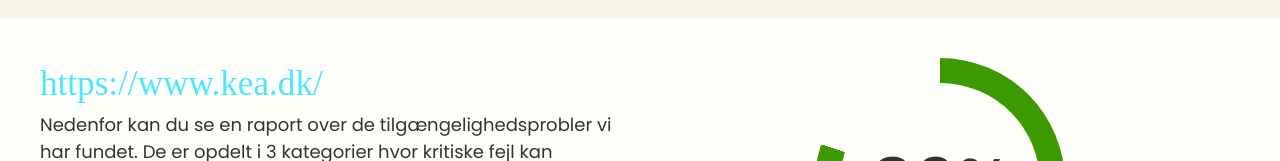
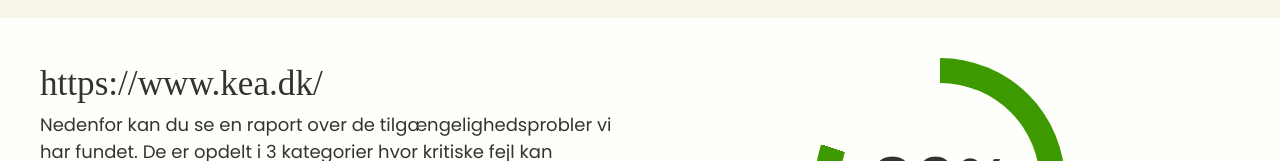
Before and after one commit to nila1010/ct-diversa, a Next.js app: page /resultat in a window 1280 px wide. Shown: the part 142-303 px from the top of the page. Built offline with nearby package versions, Linux system fonts and the light colour scheme.

Commit message:
text color resultat

```diff
--- a/src/app/resultat/page.jsx
+++ b/src/app/resultat/page.jsx
@@ -21,7 +21,7 @@
     <section className="p-10">
       <article className="grid grid-cols-1 gap-5 sm:grid-cols-2 sm:gap-0">
         <div>
-          <h1 className="text-xl text-state-1">{data.url}</h1>
+          <h1 className="text-xl">{data.url}</h1>
           <p className="text-sm max-w-prose">Nedenfor kan du se en raport over de tilgængelighedsprobler vi har fundet. De er opdelt i 3 kategorier hvor kritiske fejl kan forårsage at brugeren ikke kan bruge hjemmesiden. moderete fejl gør det ikke er optimalt for brugeren og de mindre fejl er et eller andet</p>
         </div>
         <AnimatedCircle data={webScore} />
```
